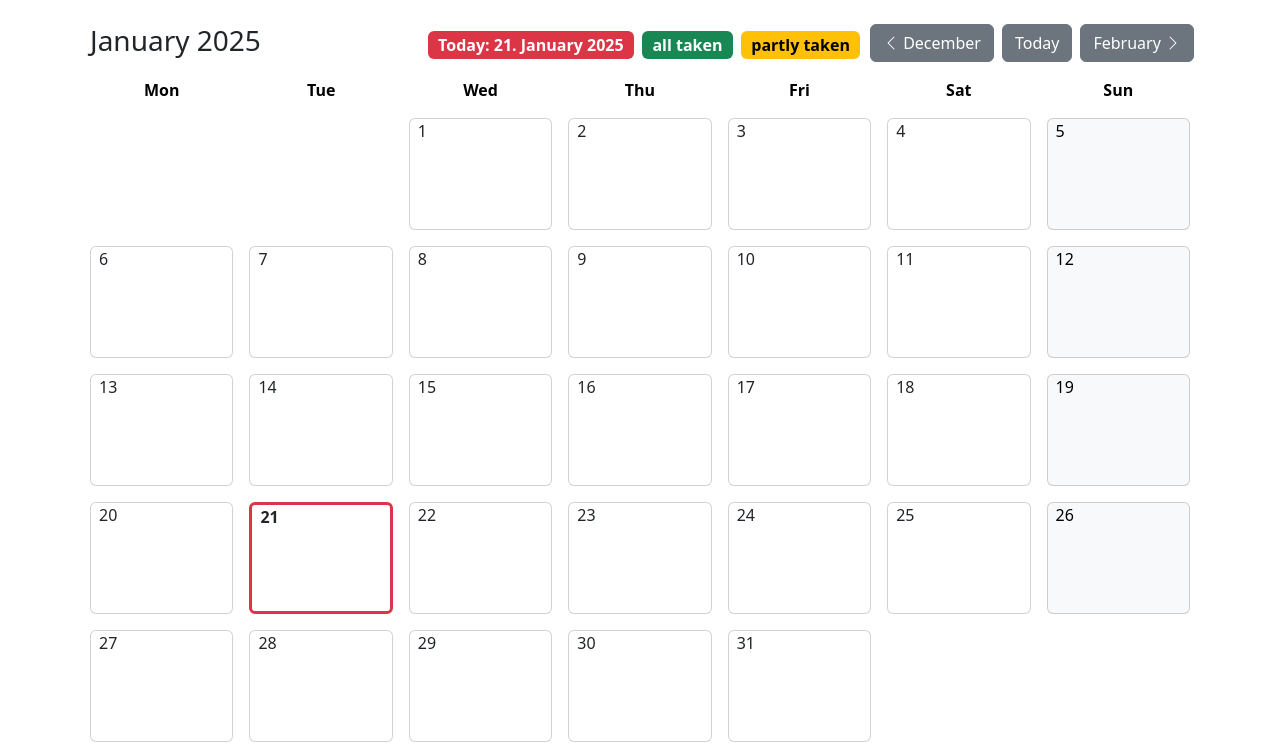
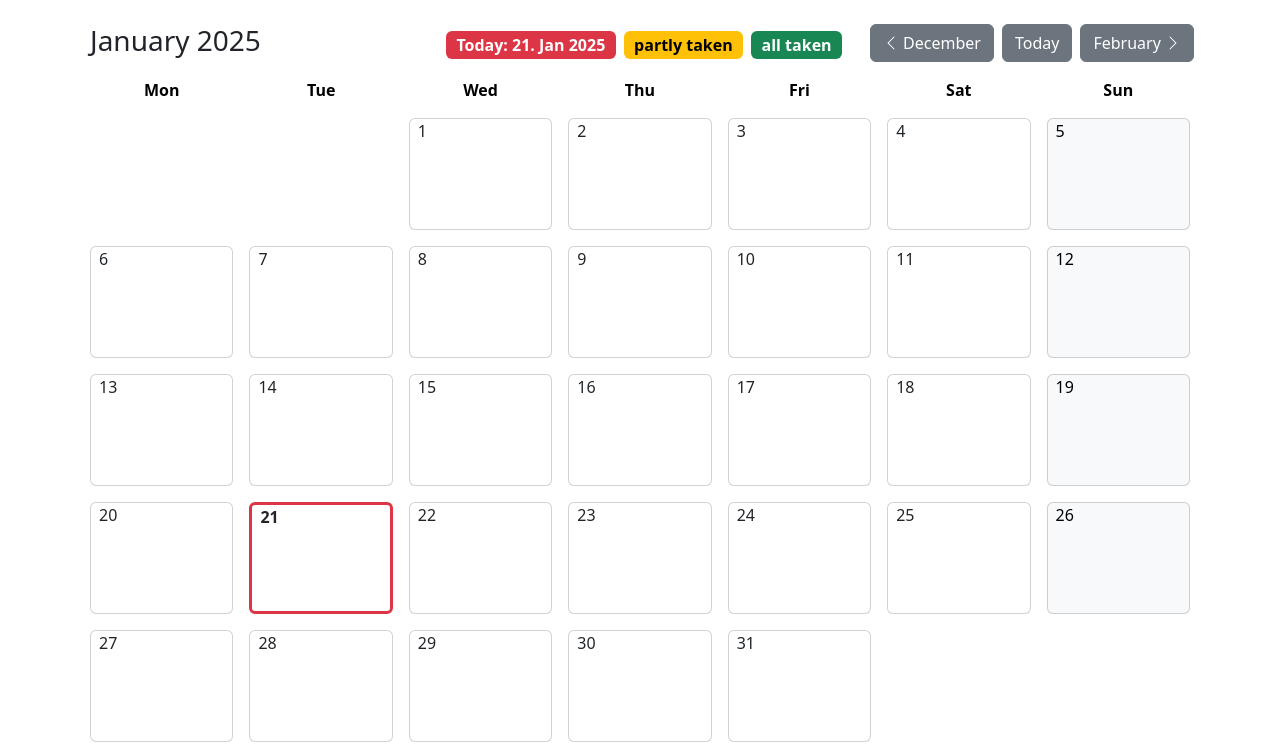
Before and after one commit to florianraabe/digital-medication-organizer, a Django app: page /calendar/ in a window 1280 px wide. Shown: the part 58-807 px from the top of the page. Run offline with Django 5.2, Linux system fonts and the light colour scheme; data comes from the database, SQL or seed files in the repository; data that the repository does not hold is empty; some libraries are stand-ins or nearby versions.

Commit message:
fix order

```diff
--- a/MedApp/templates/calendar.html
+++ b/MedApp/templates/calendar.html
@@ -7,9 +7,9 @@
   <div class="d-flex justify-content-between">
     <h3 class="ms-2 w-50">{{ month|date:"F Y" }}</h3>
     <div class="d-flex align-items-center mb-1">
-      <span class="badge text-bg-danger mx-1 fs-6">Today: {{ today|date:"d. F Y" }}</span>
+      <span class="badge text-bg-danger mx-1 fs-6">Today: {{ today|date:"d. M Y" }}</span>
+      <span class="badge text-bg-warning mx-1 fs-6">partly taken</span>
       <span class="badge text-bg-success mx-1 fs-6">all taken</span>
-      <span class="badge text-bg-warning mx-1 fs-6">partly taken</span>
     </div>
     <div class="w-50 d-flex justify-content-end">
       <a class="btn btn-secondary mb-2 mx-1" href="/calendar/{{ previous|date:"Y/n" }}" role="button">
```
